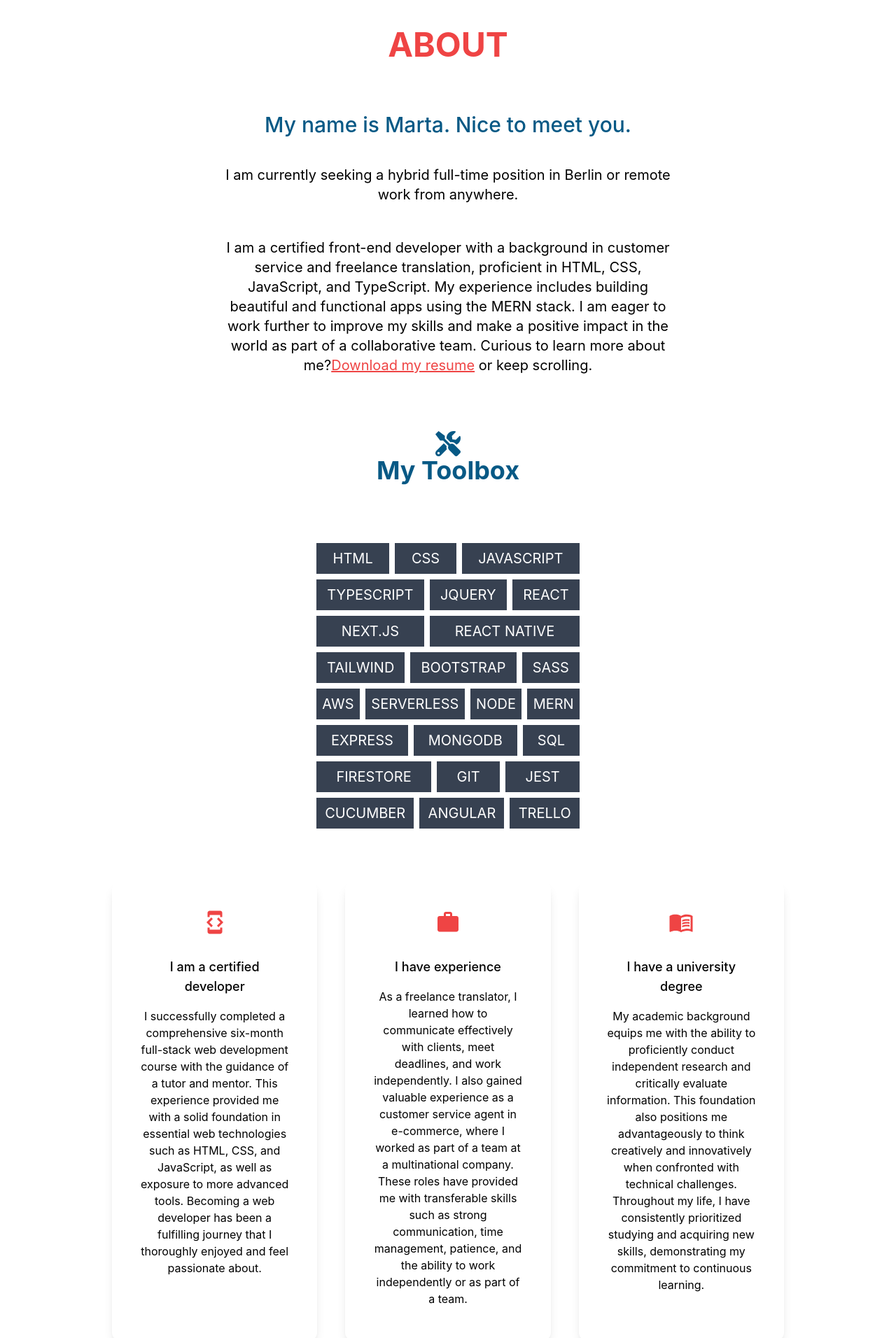
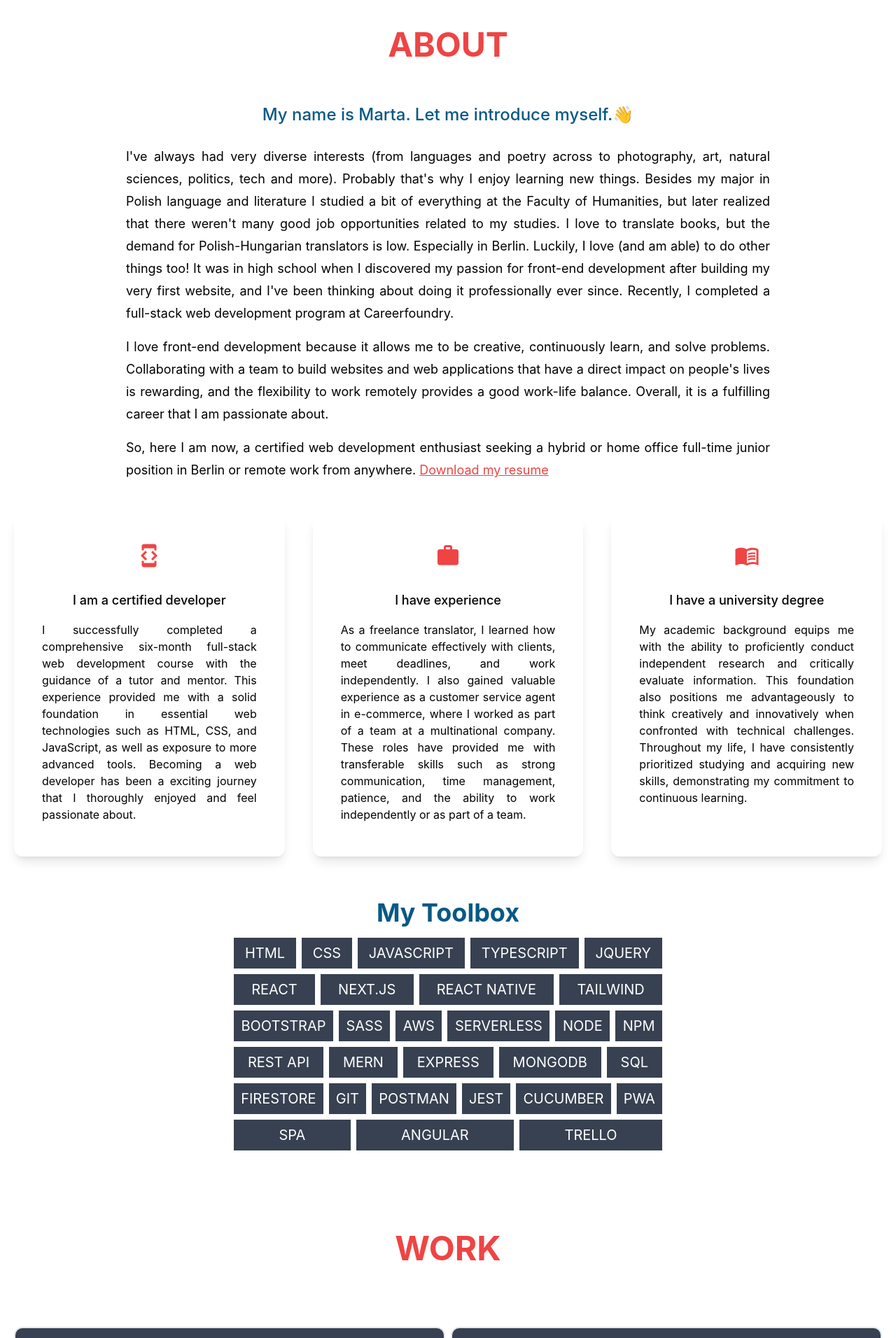
Before and after one commit to martalexaa/my-portfolio, a Next.js app: page / in a window 1280 px wide. Shown: the part 840-2752 px from the top of the page at 70% size. Built offline with nearby package versions, Linux system fonts and the light colour scheme.

Commit message:
Update index.js

```diff
--- a/pages/index.js
+++ b/pages/index.js
@@ -27,7 +27,7 @@ export default function Home() {
         <link rel="icon" href="/favicon.ico" />
       </Head>
       <Navbar />
-      <main className="bg-white px-2 md:px-20 lg:px-40">
+      <main className="bg-white px-2 md:px-5 lg:px-30">
 
         <section className="min-h-screen text-center p-5 md:p-4" id="home">
           <div className="text-center p-10">
@@ -57,29 +57,72 @@ export default function Home() {
           <div className="lg:px-40 text-center">
             <h3 className="text-4xl md:text-5xl pt-20 pb-5 md:pt-20 md:pb-10 text-center text-red-500 font-bold">
               ABOUT</h3>
-            <h3 className="text-2xl md:text-3xl px-5 py-8 text-sky-800 font-medium">
-              My name is Marta. Nice to meet you.</h3>
-            <p className="text-md py-2 leading-8 pb-10 lg:text-xl">
-              I am currently seeking a hybrid full-time position in Berlin or remote work from anywhere.</p>
-            <p className="text-md py-2 leading-8 pb-10 lg:text-xl">
-              I am a certified front-end developer with a background in customer service and freelance translation, proficient in HTML, CSS, JavaScript, and TypeScript.
-              My experience includes building beautiful and functional apps using the MERN stack.
-              I am eager to work further to improve my skills and make a positive impact in the world as part of a collaborative team.
-              Curious to learn more about me?
-              <a href="/files/Marta_Karaba_WebDev_CV.pdf" alt="Click here to download my CV in pdf format" target="_blank" rel="noopener noreferrer" download className="text-red-500 cursor-pointer underline">
-                Download my resume</a> or keep scrolling.
+            <h3 className="text-xl md:text-2xl px-5 py-5 text-sky-800 font-medium">
+              My name is Marta. Let me introduce myself.👋</h3>
+            <p className="text-lg py-2 leading-8 text-justify">
+              I've always had very diverse interests (from languages and poetry across to photography, art, natural sciences, politics, tech and more).
+              Probably that's why I enjoy learning new things.
+              Besides my major in Polish language and literature I studied a bit of everything at the Faculty of Humanities,
+              but later realized that there weren't many good job opportunities related to my studies.
+              I love to translate books, but the demand for Polish-Hungarian translators is low. Especially in Berlin.
+              Luckily, I love (and am able) to do other things too! It was in high school when
+              I discovered my passion for front-end development after building my very first website,
+              and I've been thinking about doing it professionally ever since. Recently, I completed a full-stack web development program at Careerfoundry.
+            </p>
+            <p className="text-lg py-2 leading-8 text-justify">I love front-end development because it allows me to be creative, continuously learn, and solve problems.
+              Collaborating with a team to build websites and web applications that have a direct impact on people's lives is rewarding, and the flexibility to work remotely provides a good work-life balance.
+              Overall, it is a fulfilling career that I am passionate about.
+            </p>
+            <p className="text-lg py-2 leading-8 text-justify">
+              So, here I am now, a certified web development enthusiast seeking a hybrid or home office full-time junior position in Berlin or remote work from anywhere. <a href="/files/Marta_Karaba_WebDev_CV.pdf"
+                alt="Click here to download my CV in pdf format" target="_blank"
+                rel="noopener noreferrer" download className="text-red-500 cursor-pointer underline">Download my resume</a>
             </p>
           </div>
         </section>
 
+        <section id="about-cards">
+          <div className="lg:flex gap-10">
+            <div className="text-center shadow-lg p-10 rounded-xl my-10 flex-1">
+              <div className="flex-1 m-auto w-fit text-4xl text-red-500"><MdDeveloperMode /></div>
+              <h3 className="text-lg font-medium pt-8 pb-2  ">
+                I am a certified developer
+              </h3>
+              <p className="py-2 text-justify">
+                I successfully completed a comprehensive six-month full-stack web development course with the guidance of a tutor and mentor.
+                This experience provided me with a solid foundation in essential web technologies such as HTML, CSS, and JavaScript, as well as exposure to more advanced tools.
+                Becoming a web developer has been a exciting journey that I thoroughly enjoyed and feel passionate about.
+              </p>
+            </div>
+            <div className="text-center shadow-lg p-10 rounded-xl my-10 flex-1">
+              <div className="flex-1 m-auto w-fit text-4xl text-red-500"><MdWork /></div>
+              <h3 className="text-lg font-medium pt-8 pb-2  ">
+                I have experience
+              </h3>
+              <p className="py-2 text-justify">
+                As a freelance translator, I learned how to communicate effectively with clients, meet deadlines, and work independently. I also gained valuable experience as a customer service agent in e-commerce, where I worked as part of a team at a multinational company.
+                These roles have provided me with transferable skills such as strong communication, time management, patience, and the ability to work independently or as part of a team.
+              </p>
+            </div>
+            <div className="text-center shadow-lg p-10 rounded-xl my-10 flex-1">
+              <div className="flex-1 m-auto w-fit text-4xl text-red-500"><MdMenuBook /></div>
+              <h3 className="text-lg font-medium pt-8 pb-2  ">
+                I have a university degree
+              </h3>
+              <p className="py-2 text-justify">
+                My academic background equips me with the ability to proficiently conduct independent research and critically evaluate information.
+                This foundation also positions me advantageously to think creatively and innovatively when confronted with technical challenges.
+                Throughout my life, I have consistently prioritized studying and acquiring new skills, demonstrating my commitment to continuous learning.
+              </p>
+            </div>
+          </div>
+        </section>
+
         <section id="dev-skills">
-          <div className="text-center flex-1 py-20 pt-10 ">
-            <div className="flex-1 m-auto w-fit text-4xl text-sky-800"><FaTools /></div>
-            <h3 className="text-3xl md:text-4xl text-center text-sky-800 font-bold">My Toolbox </h3>
-          </div>
 
-          <div className="flex justify-center p-30">
-            <div className="text-center flex flex-row flex-wrap justify-start mb-8 lg:w-2/5">
+          <h3 className="text-3xl md:text-4xl text-center text-sky-800 font-bold pb-3 pt-5">My Toolbox </h3>
+          <div className="flex justify-center">
+            <div className="text-center flex flex-row flex-wrap justify-start mb-8 lg:w-2/4">
               <div className="hover:animate-bounce m-1 p-2 flex-grow bg-gray-700 text-white uppercase text-xl">html</div>
               <div className="hover:animate-bounce m-1 p-2 flex-grow bg-gray-700 text-white uppercase text-xl">css</div>
               <div className="hover:animate-bounce m-1 p-2 flex-grow bg-gray-700 text-white uppercase text-xl">javascript</div>
@@ -94,62 +137,30 @@ export default function Home() {
               <div className="hover:animate-bounce m-1 p-2 flex-grow bg-gray-700 text-white uppercase text-xl">aws</div>
               <div className="hover:animate-bounce m-1 p-2 flex-grow bg-gray-700 text-white uppercase text-xl">serverless</div>
               <div className="hover:animate-bounce m-1 p-2 flex-grow bg-gray-700 text-white uppercase text-xl">node</div>
+              <div className="hover:animate-bounce m-1 p-2 flex-grow bg-gray-700 text-white uppercase text-xl">NPM</div>
+              <div className="hover:animate-bounce m-1 p-2 flex-grow bg-gray-700 text-white uppercase text-xl">rest api</div>
               <div className="hover:animate-bounce m-1 p-2 flex-grow bg-gray-700 text-white uppercase text-xl">MERN</div>
               <div className="hover:animate-bounce m-1 p-2 flex-grow bg-gray-700 text-white uppercase text-xl">express</div>
               <div className="hover:animate-bounce m-1 p-2 flex-grow bg-gray-700 text-white uppercase text-xl">mongodb</div>
               <div className="hover:animate-bounce m-1 p-2 flex-grow bg-gray-700 text-white uppercase text-xl">sql</div>
               <div className="hover:animate-bounce m-1 p-2 flex-grow bg-gray-700 text-white uppercase text-xl">firestore</div>
               <div className="hover:animate-bounce m-1 p-2 flex-grow bg-gray-700 text-white uppercase text-xl">git</div>
+              <div className="hover:animate-bounce m-1 p-2 flex-grow bg-gray-700 text-white uppercase text-xl">postman</div>
               <div className="hover:animate-bounce m-1 p-2 flex-grow bg-gray-700 text-white uppercase text-xl">jest</div>
               <div className="hover:animate-bounce m-1 p-2 flex-grow bg-gray-700 text-white uppercase text-xl">cucumber</div>
+              <div className="hover:animate-bounce m-1 p-2 flex-grow bg-gray-700 text-white uppercase text-xl">pwa</div>
+              <div className="hover:animate-bounce m-1 p-2 flex-grow bg-gray-700 text-white uppercase text-xl">spa</div>
               <div className="hover:animate-bounce m-1 p-2 flex-grow bg-gray-700 text-white uppercase text-xl">angular</div>
               <div className="hover:animate-bounce m-1 p-2 flex-grow bg-gray-700 text-white uppercase text-xl">trello</div>
             </div>
           </div>
         </section>
 
-        <section>
-          <div className="lg:flex gap-10">
-            <div className="text-center shadow-lg p-10 rounded-xl my-10 flex-1">
-              <div className="flex-1 m-auto w-fit text-4xl text-red-500"><MdDeveloperMode /></div>
-              <h3 className="text-lg font-medium pt-8 pb-2  ">
-                I am a certified developer
-              </h3>
-              <p className="py-2">
-                I successfully completed a comprehensive six-month full-stack web development course with the guidance of a tutor and mentor.
-                This experience provided me with a solid foundation in essential web technologies such as HTML, CSS, and JavaScript, as well as exposure to more advanced tools.
-                Becoming a web developer has been a fulfilling journey that I thoroughly enjoyed and feel passionate about.
-              </p>
-            </div>
-
-            <div className="text-center shadow-lg p-10 rounded-xl my-10 flex-1">
-              <div className="flex-1 m-auto w-fit text-4xl text-red-500"><MdWork /></div>
-              <h3 className="text-lg font-medium pt-8 pb-2  ">
-                I have experience
-              </h3>
-              <p className="py-2">
-                As a freelance translator, I learned how to communicate effectively with clients, meet deadlines, and work independently. I also gained valuable experience as a customer service agent in e-commerce, where I worked as part of a team at a multinational company.
-                These roles have provided me with transferable skills such as strong communication, time management, patience, and the ability to work independently or as part of a team.
-              </p>
-            </div>
-            <div className="text-center shadow-lg p-10 rounded-xl my-10 flex-1">
-              <div className="flex-1 m-auto w-fit text-4xl text-red-500"><MdMenuBook /></div>
-              <h3 className="text-lg font-medium pt-8 pb-2  ">
-                I have a university degree
-              </h3>
-              <p className="py-2">
-                My academic background equips me with the ability to proficiently conduct independent research and critically evaluate information.
-                This foundation also positions me advantageously to think creatively and innovatively when confronted with technical challenges.
-                Throughout my life, I have consistently prioritized studying and acquiring new skills, demonstrating my commitment to continuous learning.
-              </p>
-            </div>
-          </div>
-        </section>
         <section id="work">
           <div>
-            <h3 className="text-4xl md:text-5xl pt-20 pb-10 text-center text-red-500 font-bold">WORK</h3>
+            <h3 className="text-4xl md:text-5xl py-20 text-center text-red-500 font-bold">WORK</h3>
           </div>
-          <div className="flex flex-col gap-10 py-10 lg:flex-row lg:flex-wrap text-white">
+          <div className="flex flex-col gap-2 py-2 lg:flex-row lg:flex-wrap text-white">
 
             <div className="basis-1/3 flex-1 border-solid border-2 p-4 rounded-xl bg-gray-700">
               <Image src={web1}
@@ -157,7 +168,7 @@ export default function Home() {
                 width={"100%"}
                 height={"100%"}
                 alt="a screenshot of my project" />
-              <p className="pt-5 pb-5">The Meet App is a serverless, progressive web application (PWA) built with React using a test-driven development (TDD) approach.
+              <p className="py-5 text-justify">The Meet App is a serverless, progressive web application (PWA) built with React using a test-driven development (TDD) approach.
                 It utilizes the Google Calendar API to fetch upcoming events and allows users to search for events in a specific city.
                 With a focus on user experience, the Meet App includes features such as filtering events by city, expanding and collapsing event details,
                 specifying the number of events to display, and offline functionality that allows users to access cached data when there is no internet connection.</p>
@@ -174,18 +185,18 @@ export default function Home() {
                 width={"100%"}
                 height={"100%"}
                 alt="a screenshot of my project" />
-              <p className="pt-5 pb-5">The Movie App is a MERN stack web application that lets users access and save movie information. It includes multiple views for displaying movies, adding them to favorites, and managing user profile.
+              <p className="py-5 text-justify">The Movie App is a MERN stack web application that lets users access and save movie information. It includes multiple views for displaying movies, adding them to favorites, and managing user profile.
                 Built with React, Bootstrap, and Redux, the app offers a responsive UI, state routing for navigation, and is hosted on Netlify for easy access.
                 Designed to provide a user-friendly experience, the Movie App is a single-page, responsive web app for movie enthusiasts to easily access and manage their favorite movies.</p>
-              <div className="flex justify-between px-20 gap-4">
+              <div className="flex justify-between gap-4">
                 <a href="https://martalexaa-movie-app.netlify.app/signup" target="blank"
                   className="text-center cursor-pointer border-2 border-solid border-white px-1">DEMO</a>
-                <Link href="/myflix_case_study"
-                  target="blank"
-                  className="text-center cursor-pointer border-2 border-solid border-white px-1">CASE</Link>
                 <a href="https://github.com/martalexaa/myFlix-client"
                   target="blank"
                   className="text-center cursor-pointer border-2 border-solid border-white px-1">CODE</a>
+                <Link href="/myflix_case_study"
+                  target="blank"
+                  className="text-center cursor-pointer border-2 border-solid border-white px-1">CASE STUDY</Link>
               </div>
             </div>
             <div className="basis-1/3 flex-1 border-solid border-2 p-4 rounded-xl bg-gray-700">
@@ -194,7 +205,7 @@ export default function Home() {
                 width={"100%"}
                 height={"100%"}
                 alt="a screenshot of my project" />
-              <p className="pt-5 pb-5">The Pokedex-App is a small web application developed using HTML, CSS, JavaScript, Bootstrap, and jQuery.
+              <p className="py-5 text-justify">The Pokedex-App is a small web application developed using HTML, CSS, JavaScript, Bootstrap, and jQuery.
                 It loads data from an external API, allowing users to view a list of items, click on a list item to view more details, search for items, and use additional UI patterns such as modals. The app is formatted according to ESLint rules and is hosted on GitHub Pages,
                 compatible with popular web browsers.
               </p>
@@ -211,7 +222,7 @@ export default function Home() {
                 width={"100%"}
                 height={"100%"}
                 alt="a screenshot of my project" />
-              <p className="pt-5 pb-5">The Chat App is a mobile chat application developed using React Native that allows users to easily send messages, share images, and share their location with friends and family.
+              <p className="py-5 text-justify">The Chat App is a mobile chat application developed using React Native that allows users to easily send messages, share images, and share their location with friends and family.
                 It also provides offline messaging capability, allowing users to read their messages even when they are offline.
                 The app is built with React Native and can be run on Android smartphones or device emulators in Android Studio, with all dependencies outlined in the package.json file.</p>
               <div className="flex justify-between px-20">
@@ -229,7 +240,7 @@ export default function Home() {
                 width={"100%"}
                 height={"100%"}
                 alt="a screenshot of my project" />
-              <p className="pt-5 pb-5">The myFlix Backend API is a secure Node.js and Express application that provides movie information to users. It follows REST architecture, includes user authentication and authorization with JWT, data validation, and data security features.
+              <p className="py-5 text-justify">The myFlix Backend API is a secure Node.js and Express application that provides movie information to users. It follows REST architecture, includes user authentication and authorization with JWT, data validation, and data security features.
                 The API allows users to view and manage movies, directors, and genres. Tested with Postman, the API is hosted on GitHub and deployed to Render for easy access.
               </p>
               <div className="flex justify-between px-20">
@@ -247,7 +258,7 @@ export default function Home() {
                 width={"100%"}
                 height={"100%"}
                 alt="a screenshot of my project" />
-              <p className="pt-5 pb-5">My portfolio website was built with Next.js and Tailwind, offering benefits such as server-side rendering, static site generation, easy deployment, and seamless client-side routing.
+              <p className="py-5 text-justify">My portfolio website was built with Next.js and Tailwind, offering benefits such as server-side rendering, static site generation, easy deployment, and seamless client-side routing.
                 Tailwind's pre-designed components and responsive layout classes speed up development.
                 The combination of Next.js and Tailwind creates a fast, responsive, and visually appealing portfolio website that showcases my skills and projects efficiently.</p>
               <div className="flex justify-between px-20">
@@ -288,13 +299,14 @@ export default function Home() {
           </div>
         </section>
 
-        <section className="py-2">
+        <section>
           <div className="text-center text-gray-600">
+            <hr class="h-px bg-gray-400 border-0 w-full"></hr>
             <p className="text-xs">Created with Next.js and Tailwind CSS by Marta Karaba.</p>
             <Link href="/impressum" className="underline cursor-pointer">Impressum</Link>
           </div>
         </section>
-      </main>
+      </main >
     </>
   )
 }
```
